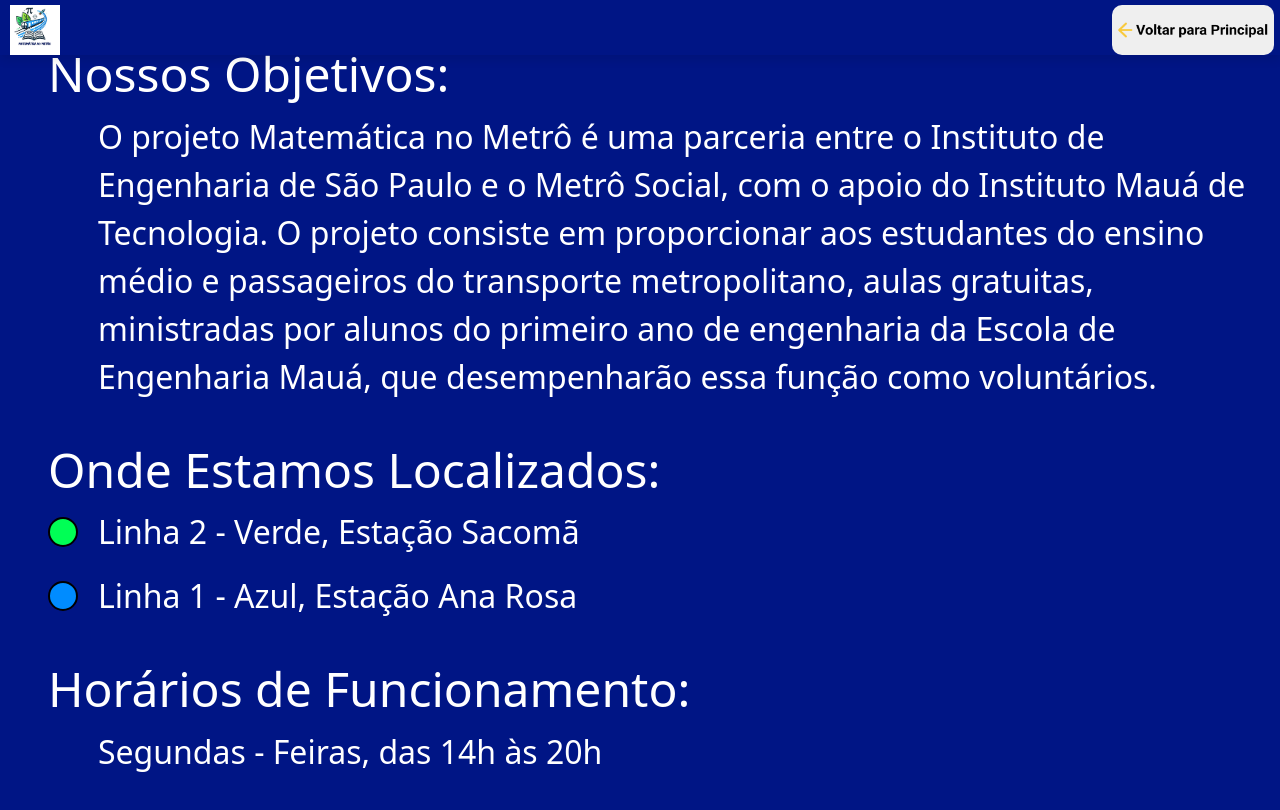
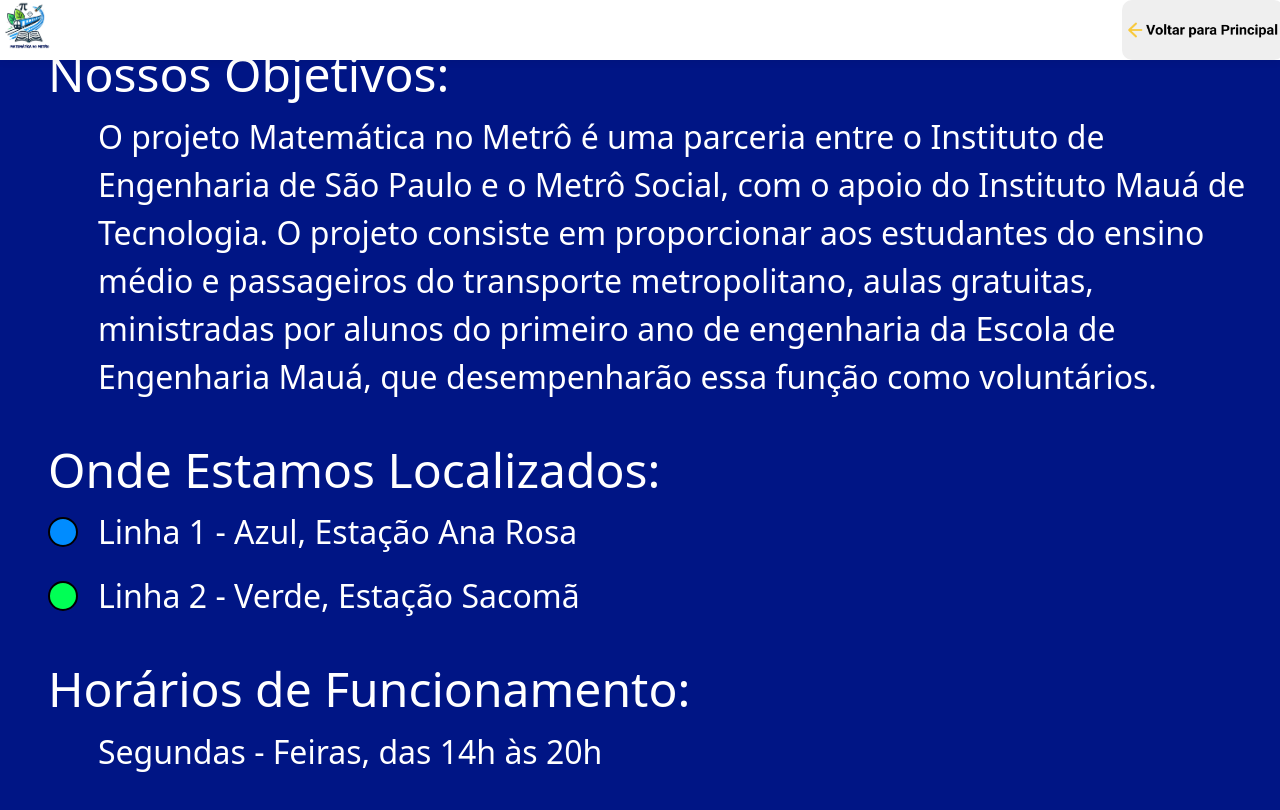
Before and after one commit to TTI111-ProjetoIntegrador-FrontEnd/ProjetoIntegrador_WebDevelopment, a website: page Front-End/tudosobre.html in a window 1280 px wide. Drawn offline with nearby package versions, Linux system fonts and the light colour scheme.

Commit message:
tudosobre.html navbar

```diff
--- a/Front-End/tudosobre.html
+++ b/Front-End/tudosobre.html
@@ -6,12 +6,15 @@
     <meta name="viewport" content="width=device-width, initial-scale=1.0">
     <title>Tudo Sobre Nós</title>
     <link rel="icon" type="image/x-icon" href="assets/logoprincipal.jpg">
-    <link rel="stylesheet" href="Styles/styles.css">
     <link href="https://cdn.jsdelivr.net/npm/bootstrap@5.2.3/dist/css/bootstrap.min.css" rel="stylesheet"
         integrity="sha384-rbsA2VBKQhggwzxH7pPCaAqO46MgnOM80zW1RWuH61DGLwZJEdK2Kadq2F9CUG65" crossorigin="anonymous">
     <style>
         * {
             box-sizing: border-box;
+        }
+
+        nav{
+            height: 60px;
         }
 
         body {
@@ -33,8 +36,10 @@
             margin-bottom: 0; /* Remover margem inferior */
         }
 
+
+
         #img-metro {
-            height: 50px;
+            height: 60px;
         }
 
         /* Ajusta o conteúdo principal para não ficar embaixo do cabeçalho fixo */
@@ -107,8 +112,8 @@
 
 <body>
     <header id="header" class="header">
-        <nav class="row mb-5">
-            <div class="col-4 justify-content-start">
+        <nav class="row mb-5 fixed-top " style="background-color: #FFFFFF;">
+            <div class="col-4 justify-content-start" style="background-color: #FFFFFF ;">
                 <img id="img-metro" src="assets/logoprincipal.jpg" alt="logo_simples">
             </div>
             <div class="col-8 d-flex justify-content-end pe-2">
@@ -127,8 +132,8 @@
                 <p class="objective-text">O projeto Matemática no Metrô é uma parceria entre o Instituto de Engenharia de São Paulo e o Metrô Social, com o apoio do Instituto Mauá de Tecnologia. O projeto consiste em proporcionar aos estudantes do ensino médio e passageiros do transporte metropolitano, aulas gratuitas, ministradas por alunos do primeiro ano de engenharia da Escola de Engenharia Mauá, que desempenharão essa função como voluntários.</p>
 
                 <h2>Onde Estamos Localizados:</h2>
+                <p class="linha-azul">Linha 1 - Azul, Estação Ana Rosa</p>
                 <p class="linha-verde">Linha 2 - Verde, Estação Sacomã</p>
-                <p class="linha-azul">Linha 1 - Azul, Estação Ana Rosa</p>
 
                 <h2>Horários de Funcionamento:</h2>
                 <p>Segundas - Feiras, das 14h às 20h</p>
```
